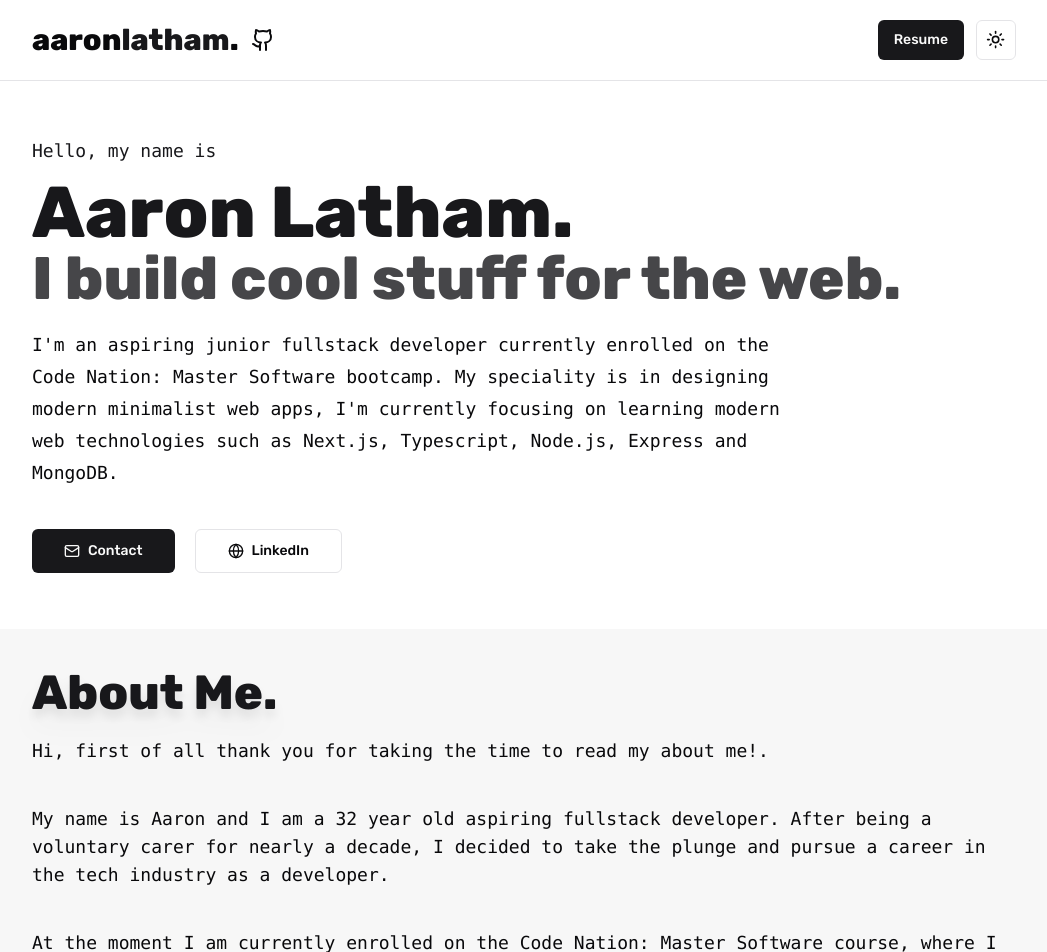
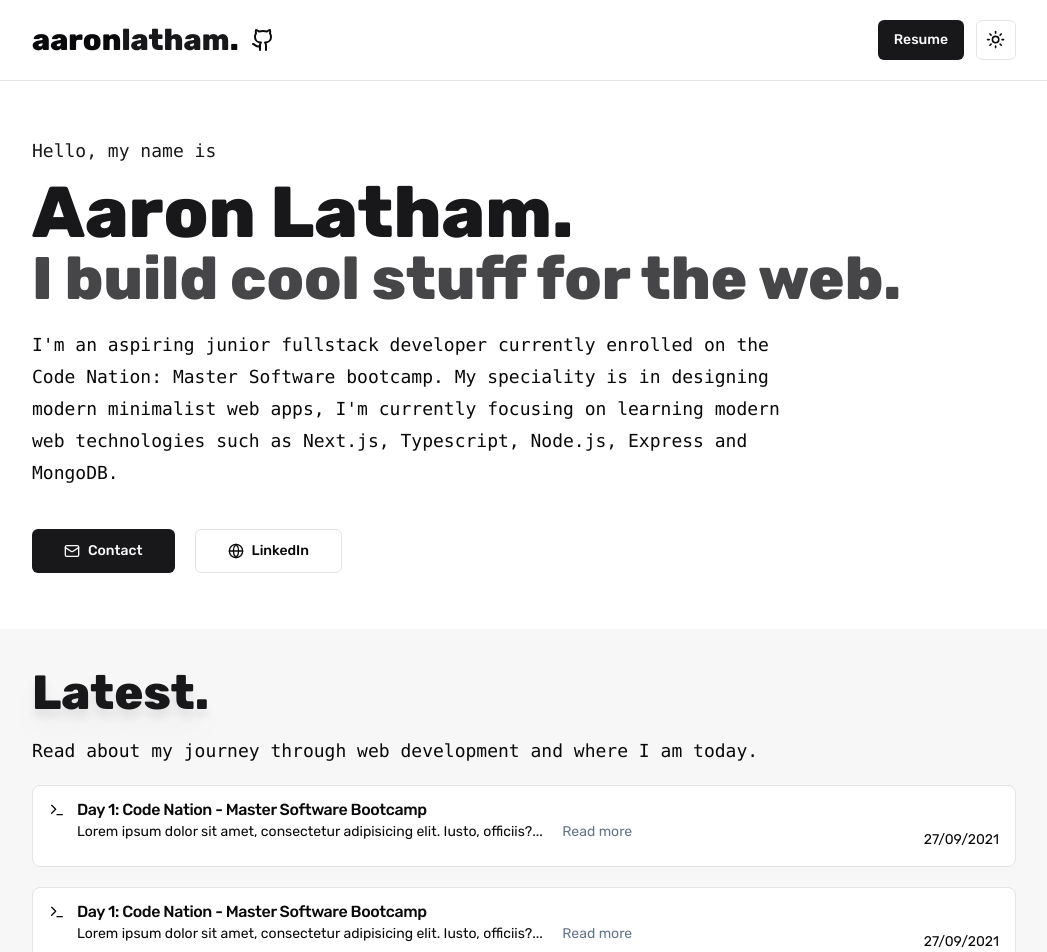
Before and after one commit to latham91/aaronlathamdev, a Next.js app: page / in a window 1280 px wide. Shown: the top 952 px of the page, without its empty margins (116-1163 px from the left). Built offline with nearby package versions, Linux system fonts and the light colour scheme.

Commit message:
Added blog section and blog card

```diff
--- a/app/page.tsx
+++ b/app/page.tsx
@@ -1,4 +1,5 @@
 import AboutMe from "@/components/AboutMe";
+import Blog from "@/components/Blog";
 import Footer from "@/components/Footer";
 import Hero from "@/components/Hero";
 import Navbar from "@/components/Navbar";
@@ -10,6 +11,7 @@ export default function Home() {
     <>
       <Navbar />
       <Hero />
+      <Blog />
       <AboutMe />
       <Skills />
       <Projects />
--- a/components/AboutMe.tsx
+++ b/components/AboutMe.tsx
@@ -2,7 +2,7 @@ import Container from "./Container";
 
 export default function AboutMe() {
   return (
-    <section className="bg-foreground/[3%]">
+    <section>
       <Container className="px-5 py-10">
         <div>
           <h2 className="text-5xl font-extrabold text-primary mb-5 drop-shadow-xl text-center md:text-start">
--- /dev/null
+++ b/components/Blog.tsx
@@ -0,0 +1,25 @@
+import BlogCard from "./BlogCard";
+import Container from "./Container";
+
+export default function Blog() {
+  return (
+    <section className="bg-foreground/[3%]">
+      <Container className="px-5 py-10">
+        <div>
+          <h2 className="text-5xl font-extrabold text-primary mb-5 drop-shadow-xl text-center md:text-start">
+            Latest.
+          </h2>
+          <p className="text-lg mb-5 font-mono text-center md:text-start">
+            Read about my journey through web development and where I am today.
+          </p>
+
+          <div className="grid grid-cols-1 gap-5">
+            <BlogCard />
+            <BlogCard />
+            <BlogCard />
+          </div>
+        </div>
+      </Container>
+    </section>
+  );
+}
--- /dev/null
+++ b/components/BlogCard.tsx
@@ -0,0 +1,18 @@
+import { Terminal } from "lucide-react";
+import { Alert, AlertDescription, AlertTitle } from "./ui/alert";
+
+export default function BlogCard() {
+  return (
+    <Alert className="hover:cursor-pointer">
+      <Terminal className="h-4 w-4" />
+      <AlertTitle>Day 1: Code Nation - Master Software Bootcamp</AlertTitle>
+      <AlertDescription>
+        Lorem ipsum dolor sit amet, consectetur adipisicing elit. Iusto,
+        officiis?... <span className="text-slate-500 ml-4">Read more</span>
+        <div className="mt-2 float-right">
+          <span>27/09/2021</span>
+        </div>
+      </AlertDescription>
+    </Alert>
+  );
+}
--- a/components/Projects.tsx
+++ b/components/Projects.tsx
@@ -3,7 +3,7 @@ import ProjectCard from "./ProjectCard";
 
 export default function Projects() {
   return (
-    <section className="bg-foreground/[3%]">
+    <section>
       <Container className="px-5 py-10">
         <div>
           <h2 className="text-5xl font-extrabold text-primary mb-5 drop-shadow-xl text-center md:text-start">
--- a/components/Skills.tsx
+++ b/components/Skills.tsx
@@ -4,7 +4,7 @@ import { skills } from "@/lib/skills";
 
 export default function Skills() {
   return (
-    <section>
+    <section className="bg-foreground/[3%]">
       <Container className="px-5 py-10">
         <div>
           <h2 className="text-5xl font-extrabold text-primary mb-5 drop-shadow-xl text-center md:text-start">
--- /dev/null
+++ b/components/ui/alert.tsx
@@ -0,0 +1,59 @@
+import * as React from "react"
+import { cva, type VariantProps } from "class-variance-authority"
+
+import { cn } from "@/lib/utils"
+
+const alertVariants = cva(
+  "relative w-full rounded-lg border p-4 [&>svg~*]:pl-7 [&>svg+div]:translate-y-[-3px] [&>svg]:absolute [&>svg]:left-4 [&>svg]:top-4 [&>svg]:text-foreground",
+  {
+    variants: {
+      variant: {
+        default: "bg-background text-foreground",
+        destructive:
+          "border-destructive/50 text-destructive dark:border-destructive [&>svg]:text-destructive",
+      },
+    },
+    defaultVariants: {
+      variant: "default",
+    },
+  }
+)
+
+const Alert = React.forwardRef<
+  HTMLDivElement,
+  React.HTMLAttributes<HTMLDivElement> & VariantProps<typeof alertVariants>
+>(({ className, variant, ...props }, ref) => (
+  <div
+    ref={ref}
+    role="alert"
+    className={cn(alertVariants({ variant }), className)}
+    {...props}
+  />
+))
+Alert.displayName = "Alert"
+
+const AlertTitle = React.forwardRef<
+  HTMLParagraphElement,
+  React.HTMLAttributes<HTMLHeadingElement>
+>(({ className, ...props }, ref) => (
+  <h5
+    ref={ref}
+    className={cn("mb-1 font-medium leading-none tracking-tight", className)}
+    {...props}
+  />
+))
+AlertTitle.displayName = "AlertTitle"
+
+const AlertDescription = React.forwardRef<
+  HTMLParagraphElement,
+  React.HTMLAttributes<HTMLParagraphElement>
+>(({ className, ...props }, ref) => (
+  <div
+    ref={ref}
+    className={cn("text-sm [&_p]:leading-relaxed", className)}
+    {...props}
+  />
+))
+AlertDescription.displayName = "AlertDescription"
+
+export { Alert, AlertTitle, AlertDescription }
```
Also changed, not shown: blog/11-12-23-day1.md (added).
